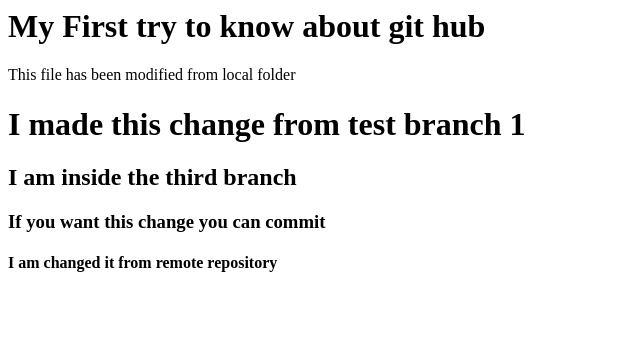
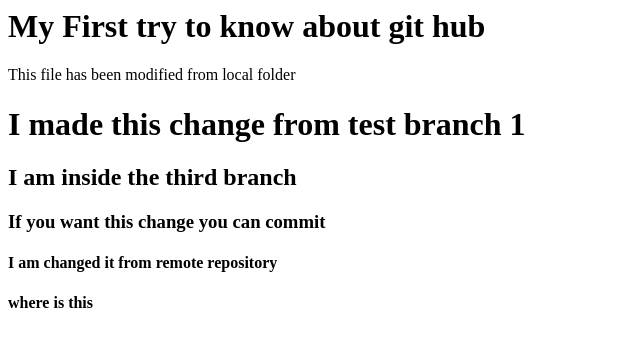
Before and after one commit to vijayannamalai1/testrepository, a plain HTML site: page index.html in a window 1280 px wide. Shown: the whole page, without its empty margins (0-640 px from the left). Drawn offline with Linux system fonts and the light colour scheme.

Commit message:
few lines added in thirdbranch

```diff
--- a/index.html
+++ b/index.html
@@ -6,3 +6,5 @@
 <h3> If you want this change you can commit</h3>
 
 <h4>I am changed it from remote repository</h4>
+
+<h4> where is this</h4>
```
